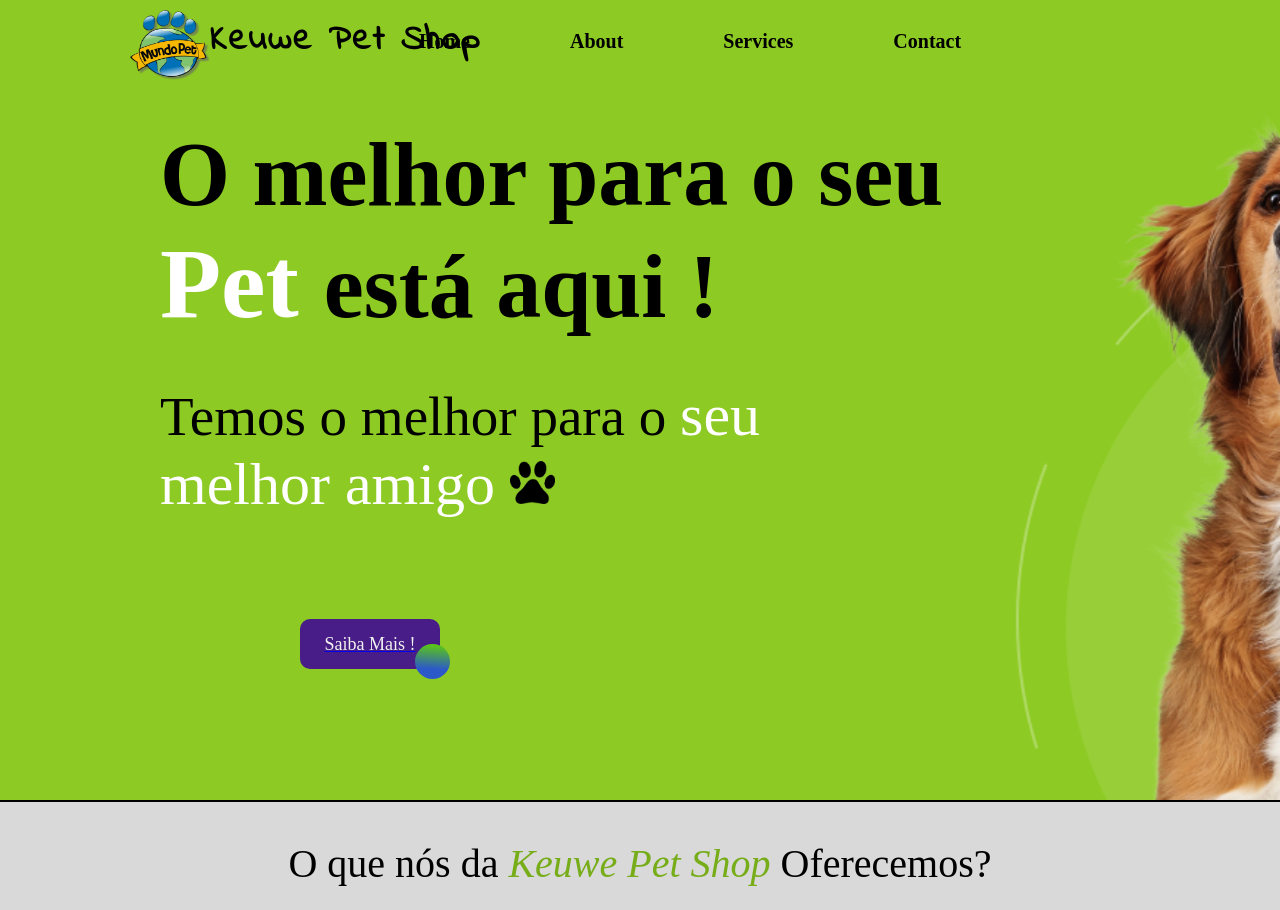
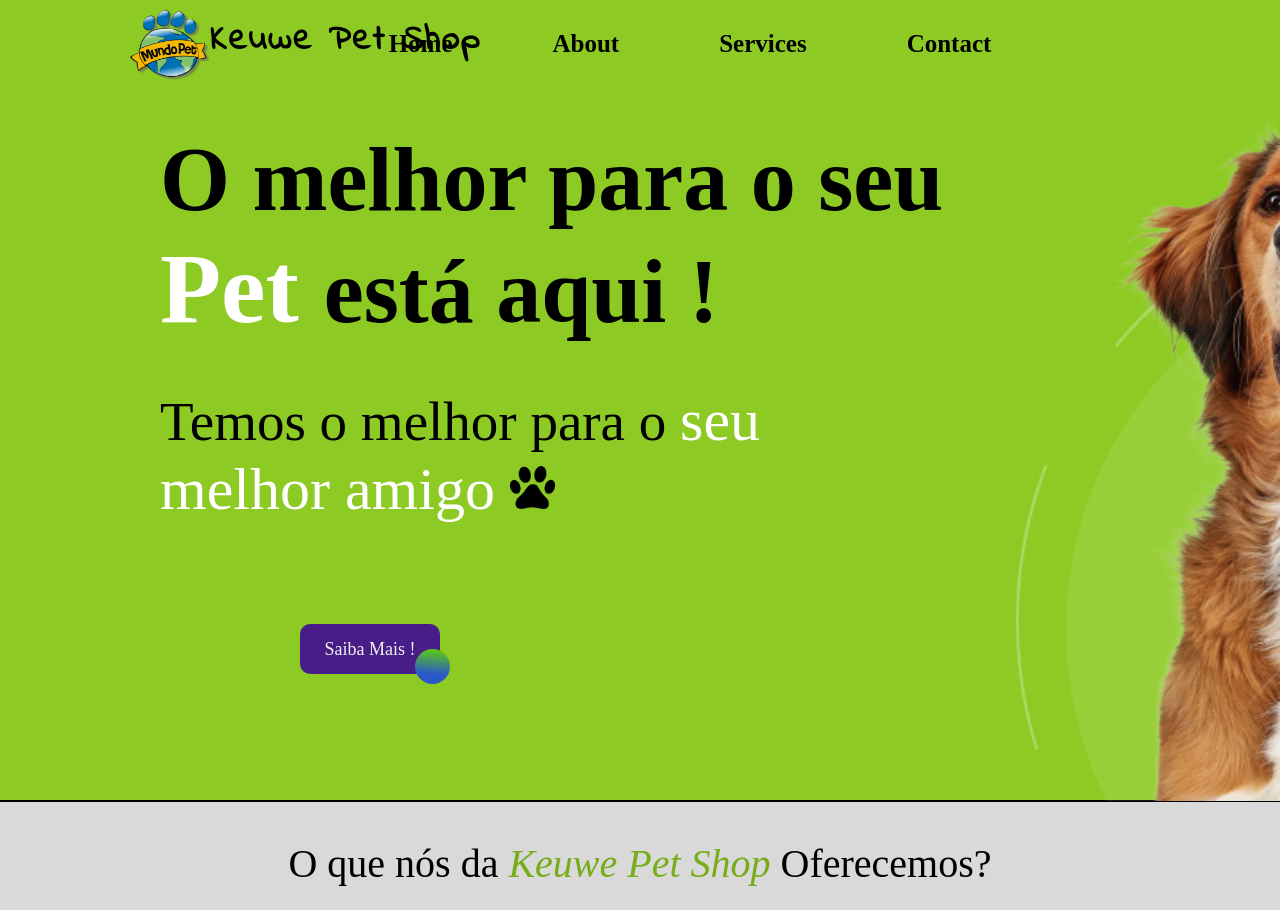
Before and after one commit to JoaoKeuwe/Landing-page-pet-shop, a plain HTML site: page index.html in a window 1280 px wide. Shown: the top 910 px of the page. Drawn offline with nearby package versions, Linux system fonts and the light colour scheme.

Commit message:
feat: :art: adicionando efeitos visuais

```diff
--- a/style.css
+++ b/style.css
@@ -3,6 +3,10 @@
   padding: 0;
 }
 
+html {
+  overflow-y: scroll;
+  scroll-behavior: smooth;
+}
 .nav-bar {
   display: flex;
   margin-top: -50px;
@@ -19,14 +23,44 @@
 li {
   margin-left: 100px;
   font-weight: bold;
-  font-size: 20px;
+  font-size: 25px;
   cursor: pointer;
 }
 
+li::before {
+  transform: scaleX(0);
+  transform-origin: bottom right;
+}
+
+li:hover::before {
+  transform: scaleX(1);
+  transform-origin: bottom left;
+}
+
+li::before {
+  content: " ";
+  display: block;
+  position: absolute;
+  top: 0; right: 0; bottom: 0; left: 0;
+  inset: 0 0 0 0;
+  background: rgba(81, 0, 255, 0.903);
+  z-index: -1;
+  transition: transform .3s ease;
+}
+
+
+@media (orientation: landscape) {
+  body {
+    grid-auto-flow: column;
+  }
+}
+
+
 li:hover {
   /* From https://css.glass */
-  background: rgba(0, 110, 255, 0.433);
   border-radius: 5px;
+  color: white;
+  transform: scale(1.13);
   box-shadow: 0 4px 30px rgba(0, 0, 0, 0.1);
   backdrop-filter: blur(1px);
   -webkit-backdrop-filter: blur(1px);
@@ -97,7 +131,7 @@
 .dog {
   position: absolute;
   margin-left: 250px;
-  margin-top: -297px;
+  margin-top: -301px;
   width: 870px;
 }
 
@@ -273,6 +307,7 @@
   padding: 20px;
   margin-left: 20px;
   cursor: pointer;
+  width: 50px;
 }
 
 .title-footer {
@@ -287,6 +322,12 @@
   padding-left: 10px;
   width: 40px;
   padding-top: 10px;
+
+}
+
+.social-media:hover {
+  transform: scale(1.40);
+  transition: 1s;
 }
 
 .img-dog {
@@ -294,3 +335,9 @@
   margin-top: -500px;
   width: 500px;
 }
+a {
+  text-decoration: none;
+}
+#about {
+  text-decoration: none;
+}
```
